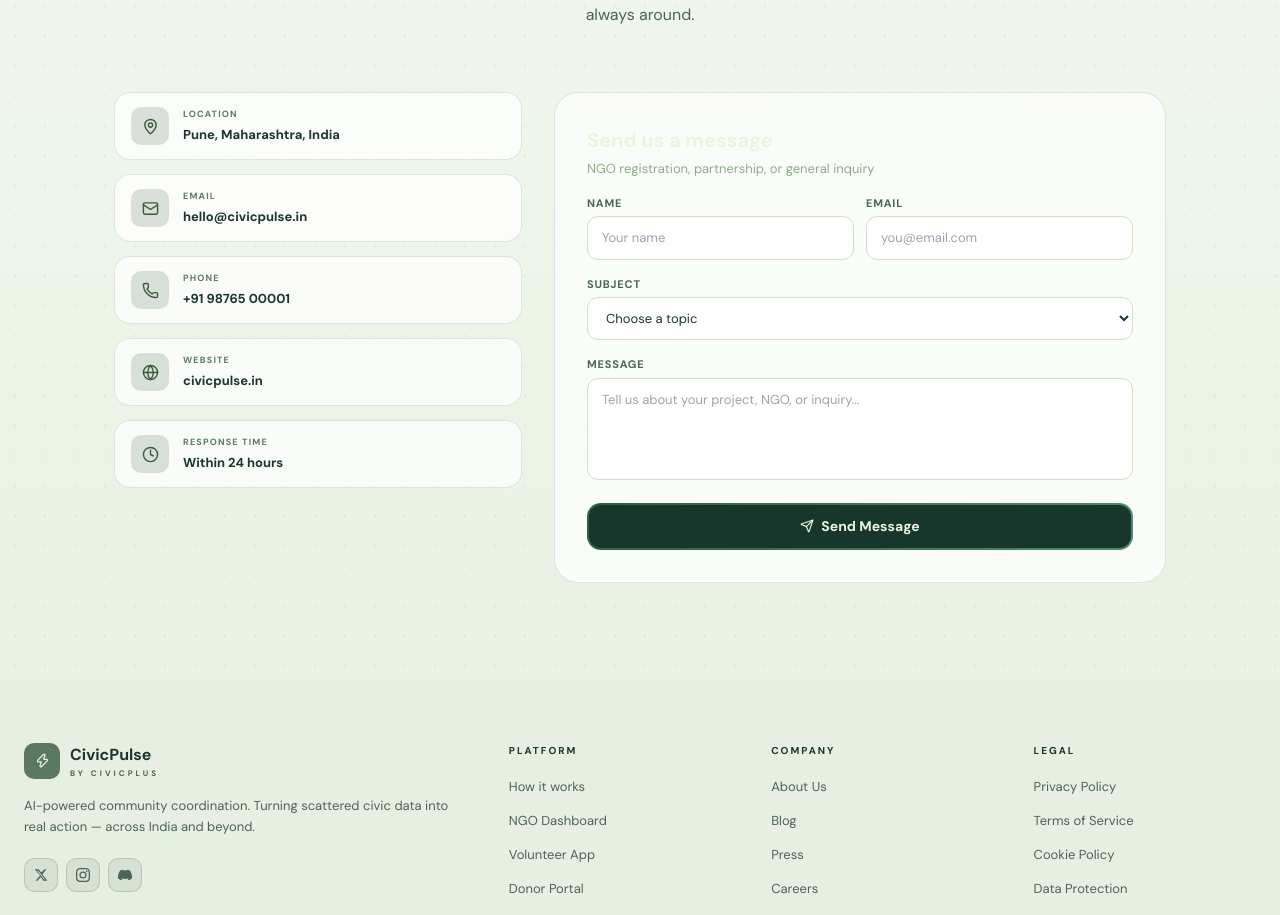
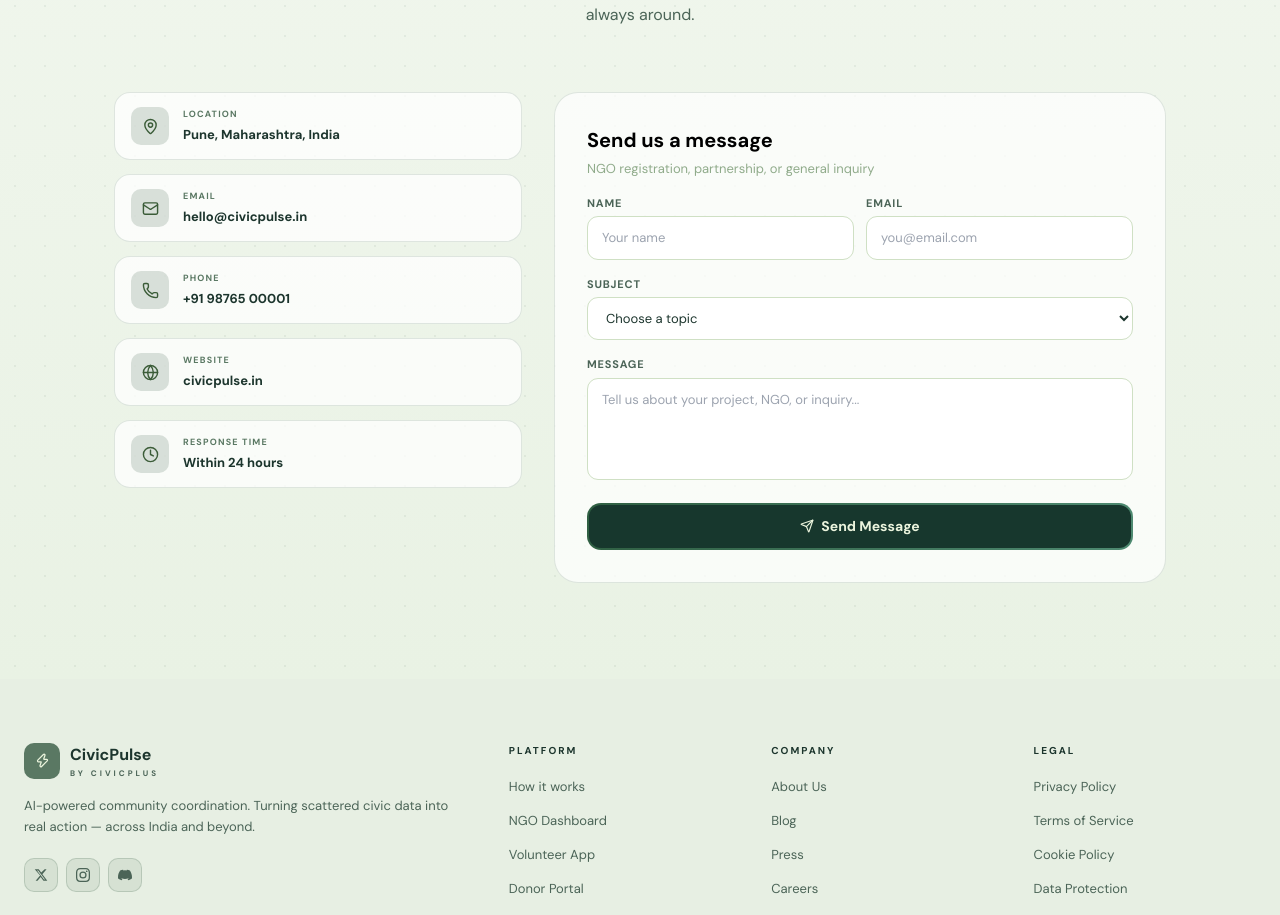
Before and after one commit to nipul2626/civicpulse, a React (Vite) app in the folder client/: page / in a window 1280 px wide. Shown: the part 3387-4302 px from the top of the page. Built offline with nearby package versions, Linux system fonts and the light colour scheme.

Commit message:
fix color theme of contact title accorrding to BG theme

```diff
--- a/client/src/pages/LandingPage.jsx
+++ b/client/src/pages/LandingPage.jsx
@@ -1802,7 +1802,14 @@
                             ) : (
                                 <Motion.div key="form" style={{ display:"flex", flexDirection:"column", gap:16 }}>
                                     <div>
-                                        <h3 style={{ fontWeight:900, fontSize:20, marginBottom:4, color:"#EBF4DD" }}>Send us a message</h3>
+                                        <h3 style={{
+                                            fontWeight:900,
+                                            fontSize:20,
+                                            marginBottom:4,
+                                            color: dark ? "#EBF4DD" : "#000000"
+                                        }}>
+                                            Send us a message
+                                        </h3>
                                         <p style={{ fontSize:13, color:"#90AB8B", margin:0 }}>NGO registration, partnership, or general inquiry</p>
                                     </div>
                                     <div style={{ display:"grid", gridTemplateColumns:"1fr 1fr", gap:12 }}>
```
